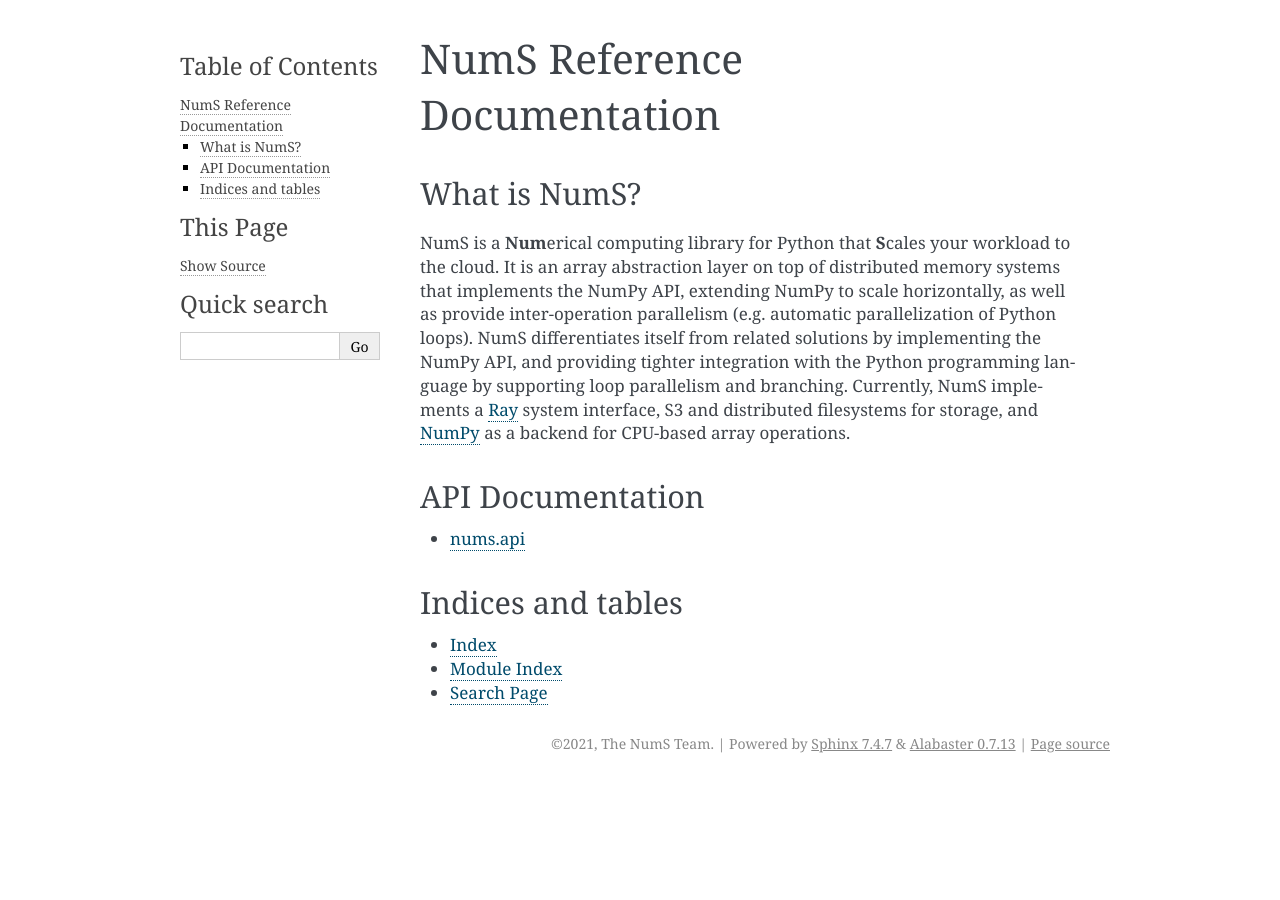
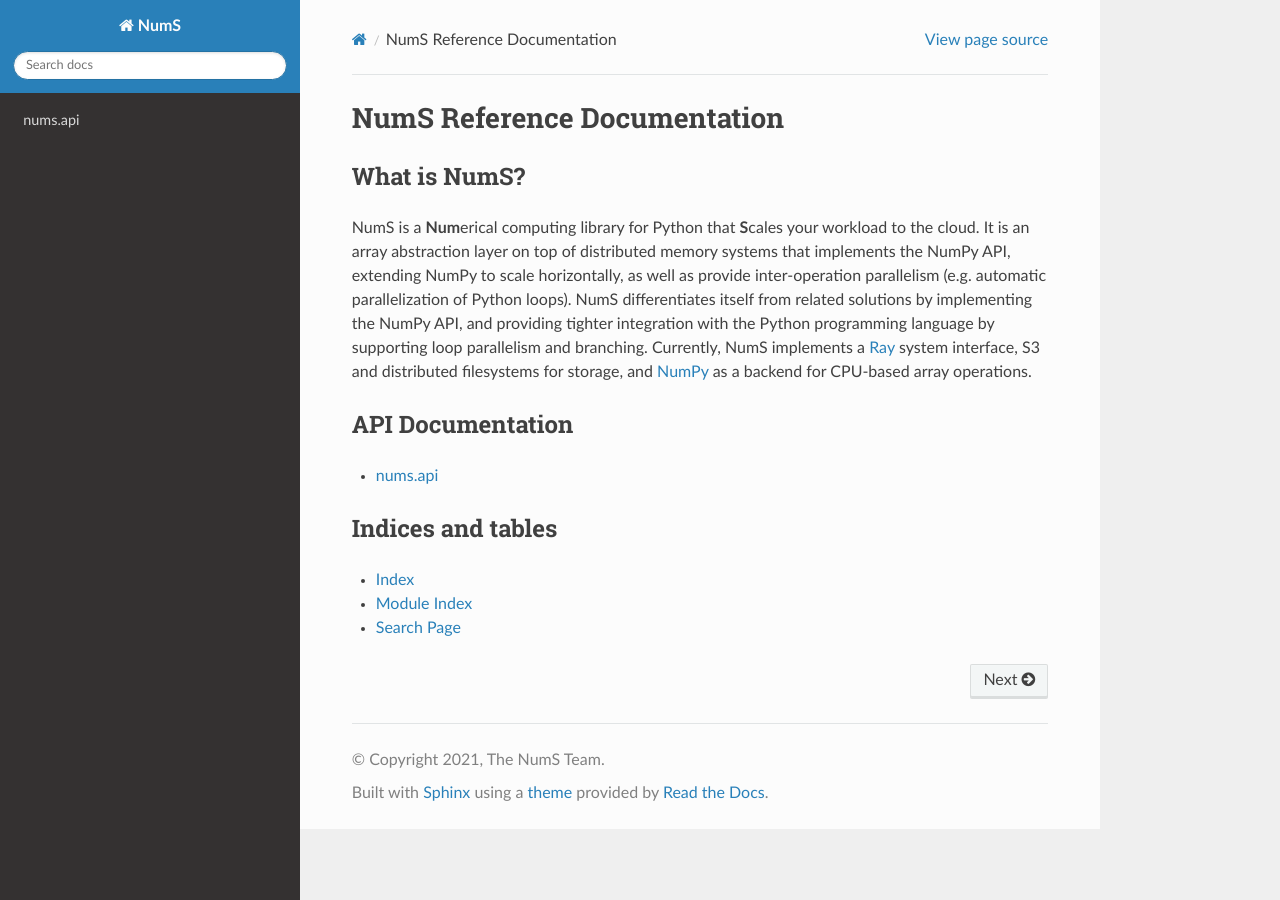
Before and after one commit to nums-project/nums, a Sphinx documentation site: the page built from docs/source/index.rst, in a window 1280 px wide. Built offline with Sphinx 7.4.7 and the Read the Docs theme 2.0.0, drawn with Linux system fonts in a browser that asks for light colours.

Commit message:
Fixed theme, autodoc still broken

```diff
--- a/docs/source/_static/style.css
+++ b/docs/source/_static/style.css
@@ -1,4 +1,3 @@
 .function {
-    padding-top: 20px;
-    padding-bottom: 20px;
+    /* padding-bottom: 20px; */
 }
--- a/docs/source/conf.py
+++ b/docs/source/conf.py
@@ -35,9 +35,6 @@
     'sphinx_rtd_theme'
 ]
 
-# Theme
-html_theme = "sphinx_rtd_theme"
-
 # Add any paths that contain templates here, relative to this directory.
 templates_path = ['_templates']
 
@@ -52,7 +49,7 @@
 # The theme to use for HTML and HTML Help pages.  See the documentation for
 # a list of builtin themes.
 #
-html_theme = 'alabaster'
+html_theme = 'sphinx_rtd_theme'
 
 # Add any paths that contain custom static files (such as style sheets) here,
 # relative to this directory. They are copied after the builtin static files,
```
